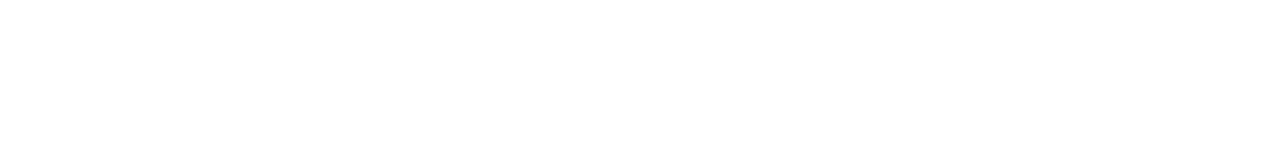
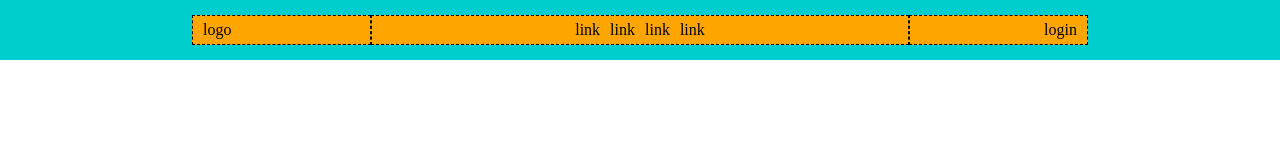
Before and after one commit to RiccardoGarbo/htmlcss-struttura-discord, a plain HTML site: page index.html in a window 1280 px wide. Drawn offline with Linux system fonts and the light colour scheme.

Commit message:
front-head (logo,link,login)

```diff
--- a/index.html
+++ b/index.html
@@ -3,9 +3,26 @@
 <head>
     <meta charset="UTF-8">
     <meta name="viewport" content="width=device-width, initial-scale=1.0">
-    <title>Document</title>
+    <title>Struttura discord</title>
+    <link rel="stylesheet" href="style.css">
+
 </head>
 <body>
+    <header class="front-head">
+        <nav class="container-front-head">
+            <div class="logo">logo</div>
+            <div class="link">
+                <a href="#">link</a>
+                <a href="#">link</a>
+                <a href="#">link</a>
+                <a href="#">link</a>
+            </div>
+            <div class="login"> login</div>
+        </nav>
+
+
+
+    </header>
 
 </body>
 </html>
--- a/style.css
+++ b/style.css
@@ -0,0 +1,58 @@
+* {
+    box-sizing: border-box;
+    margin: 0 ;
+    padding: 0;
+}
+.front-head{
+    background-color: rgb(0, 206, 206);
+    height: 60px;
+    display: flex;
+    justify-content: center;
+
+
+
+}
+.container-front-head{
+    height: 50px;
+    display: flex;
+    justify-content: center;
+    align-content: center;
+    width: 70%;
+    flex-wrap: wrap;
+    margin-top: 5px;
+
+}
+
+.logo{
+    width: 20%;
+    background-color: orange;
+    border: 1px dashed black;
+    display: flex;
+    align-items: center;
+    padding-left: 10px;
+
+}
+.link{
+    width: 60%;
+    background-color: orange;
+    border: 1px dashed black;
+    display: flex;
+    align-items: center;
+    justify-content: center;
+        }
+.login {
+        width: 20%;
+        background-color: orange;
+        border: 1px dashed black;
+        display: flex;
+        align-items: center;
+        padding-right: 10px;
+        flex-direction: row-reverse;
+        flex-wrap: wrap;
+         }
+a{
+    text-decoration: none;
+    color: black;
+    padding: 5px;
+
+}
```
